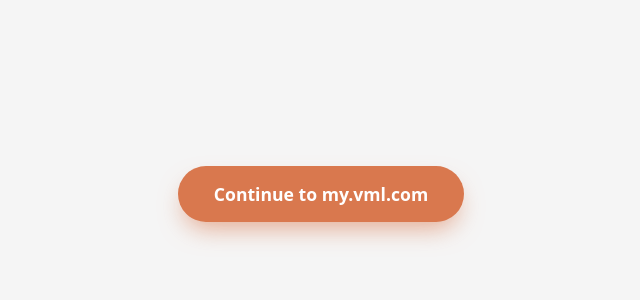
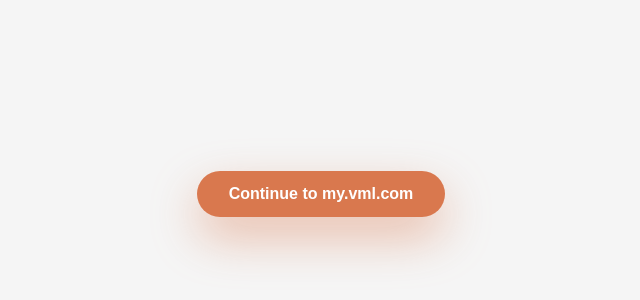
Before and after one commit to mr4leo/myvml-redirect, a plain HTML site: page index.html in a window 1280 px wide. Shown: the part 206-506 px from the top of the page, without its empty margins (319-959 px from the left). Drawn offline with Linux system fonts and the light colour scheme.

Commit message:
Add files via upload

```diff
--- a/index.html
+++ b/index.html
@@ -3,81 +3,45 @@
 <head>
 <meta charset="UTF-8">
 <meta name="viewport" content="width=device-width, initial-scale=1.0">
-  <title>Continue to my.vml.com</title>
-
-  <!-- ============================================================
-       AUTO-REDIRECT (DISABLED)
-       Uncomment the two lines below to re-enable automatic redirect
-       ============================================================ -->
-  <!-- <meta http-equiv="refresh" content="0; url=https://my.vml.com/"> -->
-  <link rel="canonical" href="https://my.vml.com/">
-
-  <!-- ============================================================
-       STYLES
-       ============================================================ -->
+<title>Continue</title>
 <style>
-    :root {
-      --accent-color: #D9784E;
-      --accent-color-hover: #c76a41;
-    }
-
   * {
     box-sizing: border-box;
+    margin: 0;
+    padding: 0;
   }
 
   body {
-      font-family: system-ui, -apple-system, "Segoe UI", sans-serif;
-      display: flex;
-      align-items: center;
-      justify-content: center;
     height: 100vh;
-      margin: 0;
-      background: #f5f5f5;
-      color: #333;
+    width: 100vw;
+    font-family: Arial, Helvetica, sans-serif;
+    display: grid;
+    place-items: center;
+    background-color: #f5f5f5;
   }
 
-    /* --- CTA Button --- */
-    .cta-button {
+  .continue-btn {
     display: inline-block;
-      padding: 16px 36px;
-      font-size: 1.1rem;
-      font-weight: 600;
+    padding: 0.9rem 2rem;
+    font-weight: bold;
+    font-size: 1rem;
     color: #ffffff;
-      background-color: var(--accent-color);
+    background-color: #D9784E;
+    border-radius: 2rem;
     text-decoration: none;
-      border-radius: 50px;
-      box-shadow: 0 12px 24px -6px rgba(217, 120, 78, 0.6);
-      transition: transform 0.15s ease, box-shadow 0.15s ease, background-color 0.15s ease;
+    filter: drop-shadow(0 1.25rem 1.5rem rgba(217, 120, 78, 0.45));
+    transition: all 0.2s ease;
   }
 
-    .cta-button:hover {
-      background-color: var(--accent-color-hover);
-      box-shadow: 0 16px 28px -6px rgba(217, 120, 78, 0.7);
+  .continue-btn:hover {
+    background-color: #c7683f;
     transform: translateY(-2px);
-    }
-
-    .cta-button:active {
-      transform: translateY(0);
-      box-shadow: 0 8px 16px -6px rgba(217, 120, 78, 0.6);
   }
 </style>
 </head>
 <body>
 
-  <!-- ============================================================
-       AUTO-REDIRECT SCRIPT (DISABLED)
-       Uncomment the block below to re-enable JS-based redirect
-       ============================================================ -->
-  <!--
-  <script>
-    window.location.replace("https://my.vml.com/");
-  </script>
-  -->
-
-  <!-- ============================================================
-       PAGE CONTENT / CTA BUTTON
-       ============================================================ -->
-  <a href="https://my.vml.com/" class="cta-button">Continue to my.vml.com</a>
+  <a href="https://my.vml.com/" class="continue-btn">Continue to my.vml.com</a>
 
 </body>
 </html>
```
Lines whose indentation alone changed are shown as unchanged.
